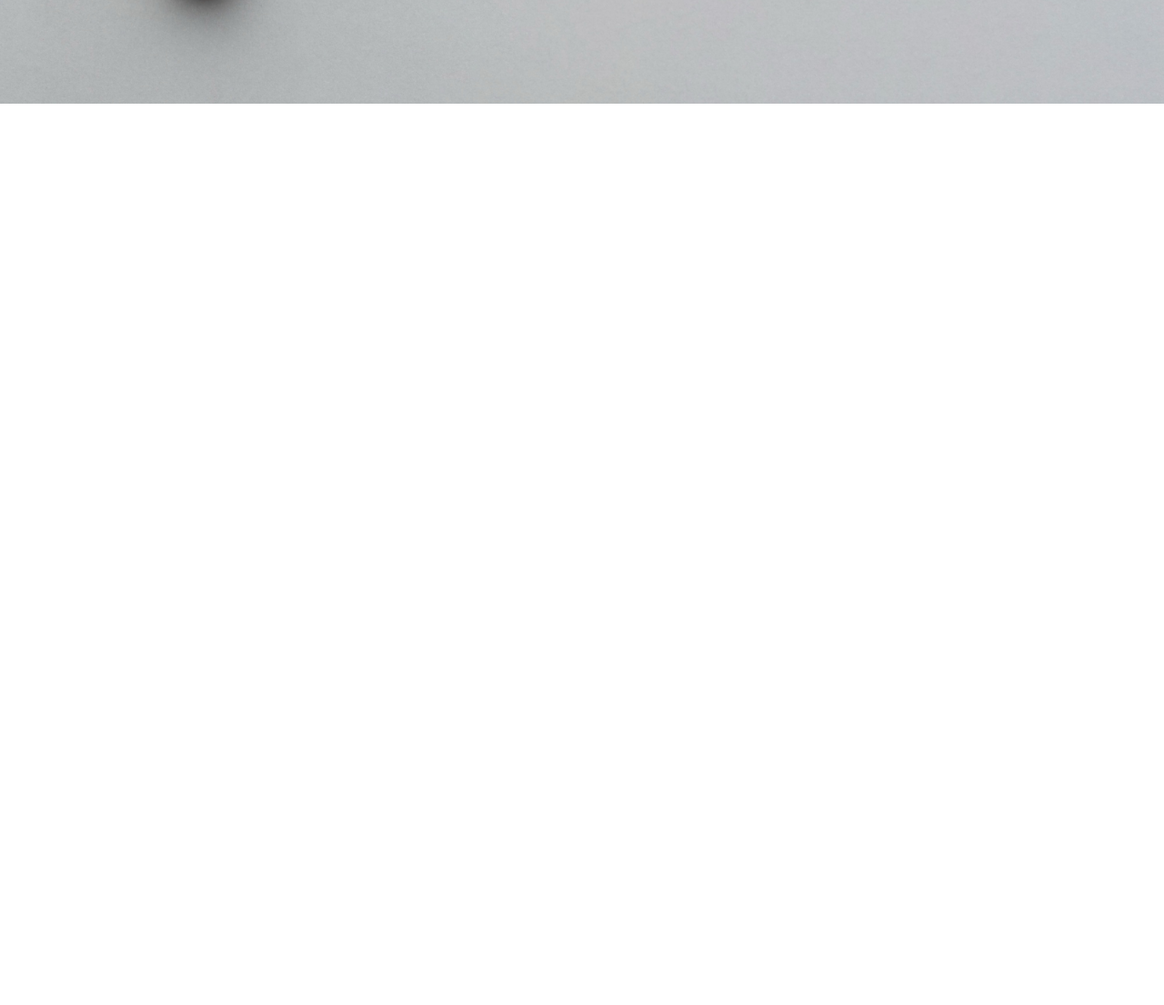
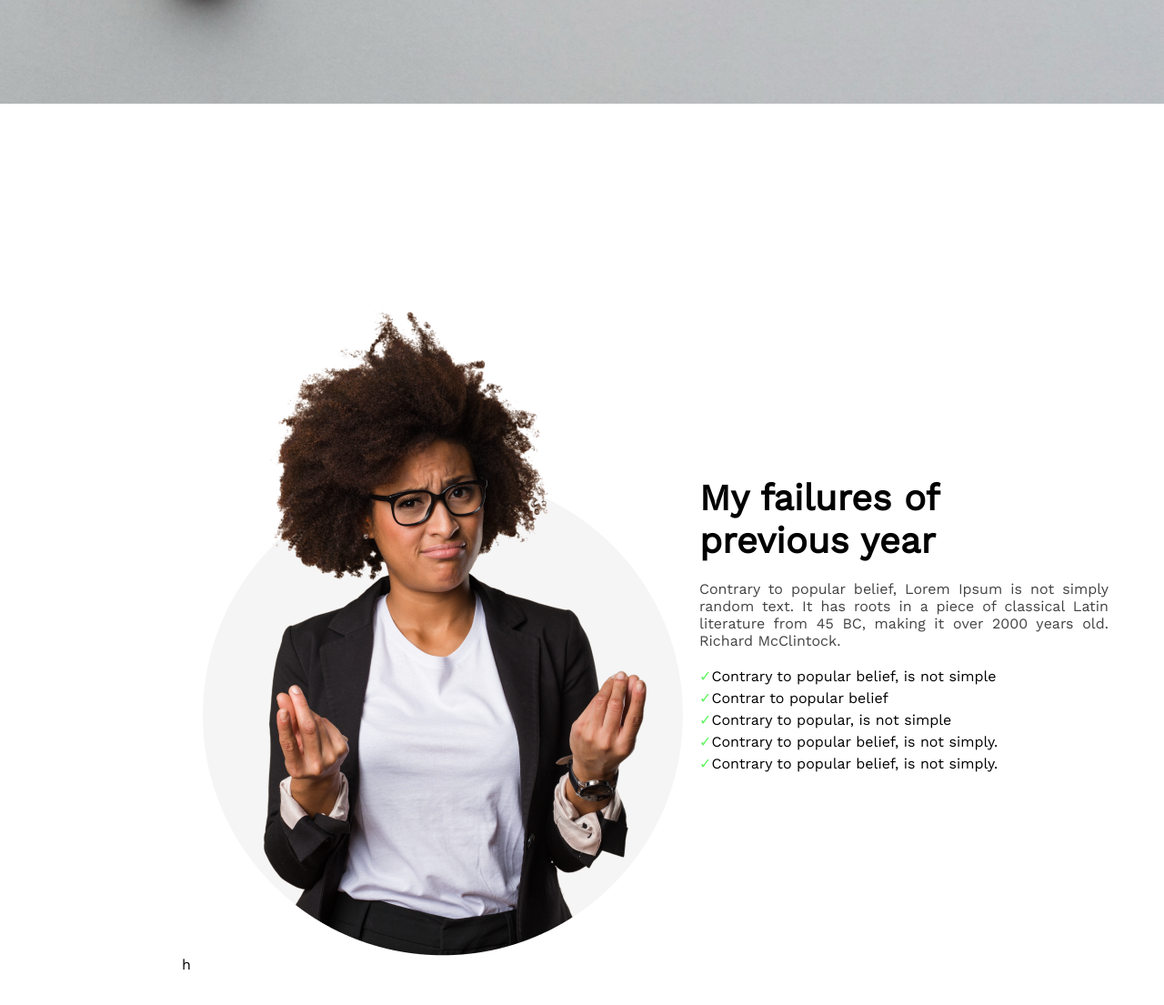
Before and after one commit to minhajul9/new-yeal-new-me, a plain HTML site: page index.html in a window 1280 px wide. Shown: the part 615-1720 px from the top of the page at 91% size. Before the commit the page ends 812 px from the top, so only its background shows below. Drawn offline with nearby package versions, Linux system fonts and the light colour scheme.

Commit message:
failure part added

```diff
--- a/index.html
+++ b/index.html
@@ -18,7 +18,23 @@
     </header>
 
     <main>
+        <section class="failure">
+            <img src="images/person.png" alt="">
+            <div class="failure-points">
+                <h3 class="title">My failures of previous year</h3>
+                <p class="failure-description">Contrary to popular belief, Lorem Ipsum is not simply random text. It has roots in a piece of classical Latin literature from 45 BC, making it over 2000 years old. Richard McClintock.</p>
+                    <li>Contrary to popular belief, is not simple</li>
+                    <li>Contrar to popular belief</li>
+                    <li>Contrary to popular, is not simple</li>
+                    <li>Contrary to popular belief, is not simply.</li>
+                    <li>Contrary to popular belief, is not simply.</li>
+            </div>
+        </section>
 
+        <section class="my-plans">
+            h
+
+        </section>
     </main>
 
     <footer>
--- a/style.css
+++ b/style.css
@@ -2,6 +2,13 @@
 * {
     margin: 0;
     font-family: 'Work Sans', sans-serif;
+}
+
+.title {
+    font-weight: 800;
+    font-size: 40px;
+    width: 300px;
+    margin-bottom: 20px;
 }
 
 /* Header part styles */
@@ -27,12 +34,12 @@ header {
     margin-bottom: 25px;
 }
 
-.header-description{
+.header-description {
     color: #444343;
     margin-bottom: 20px;
 }
 
-.btn-primary{
+.btn-primary {
     width: 160px;
     height: 64px;
     font-size: 20px;
@@ -43,6 +50,37 @@ border-radius: 5px;
 }
 
 /* Main Part Styles */
+main {
+    margin: 130px 200px;
+}
+
+    /* Failure part */
+    .failure {
+        display: flex;
+        justify-content: space-around;
+        align-items: center;
+    }
+
+    .failure-points {
+        width: 500px;
+        text-align: left;
+    }
 
 
+
+    .failure-description{
+        color: #444343;
+        text-align: justify;
+        margin-bottom: 20px;
+        width: 450px;
+    }
+    li{
+        list-style: none;
+        margin-bottom: 5px;
+    }
+    li:before{
+        content: '\2713 ';
+        color: rgb(94, 244, 94);
+    }
+
 /* Footer part Styles */
```
Also changed, not shown: images/icons/check-mark.png (added). Lines whose indentation alone changed are shown as unchanged.
